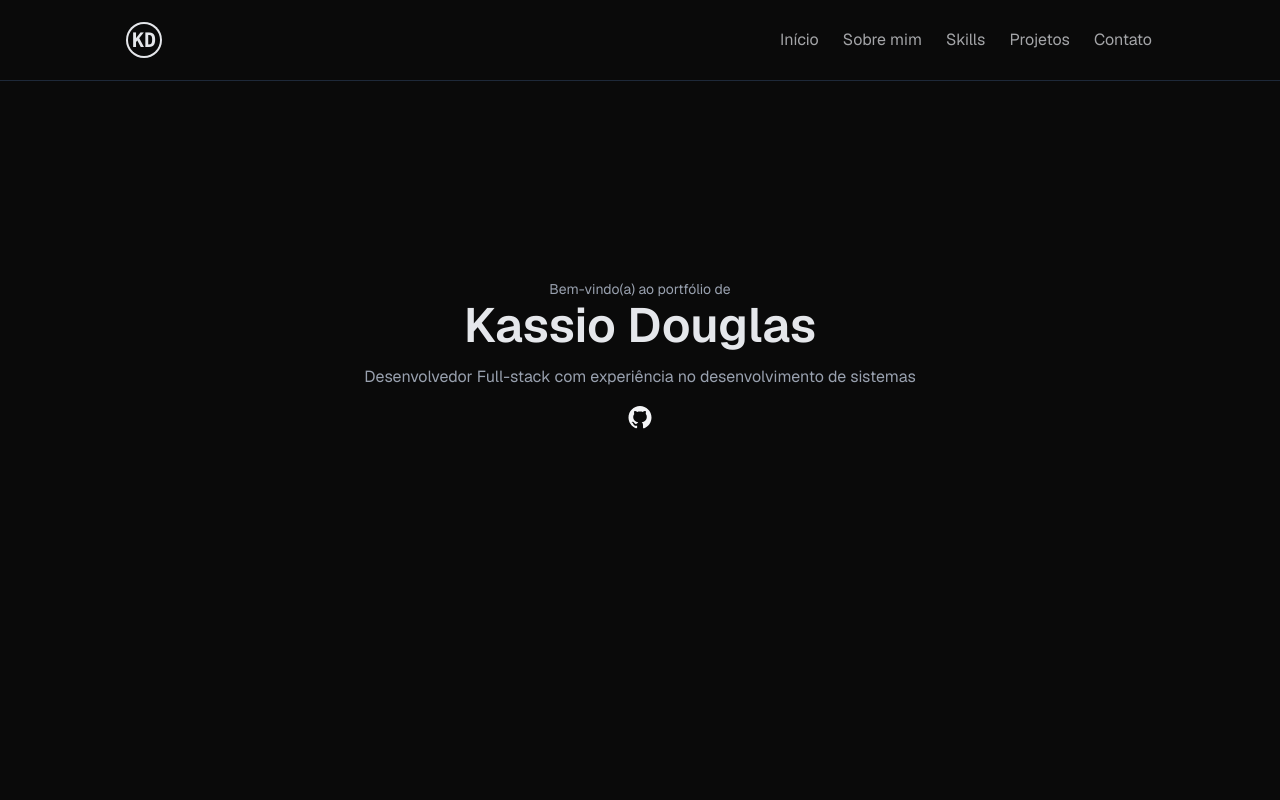
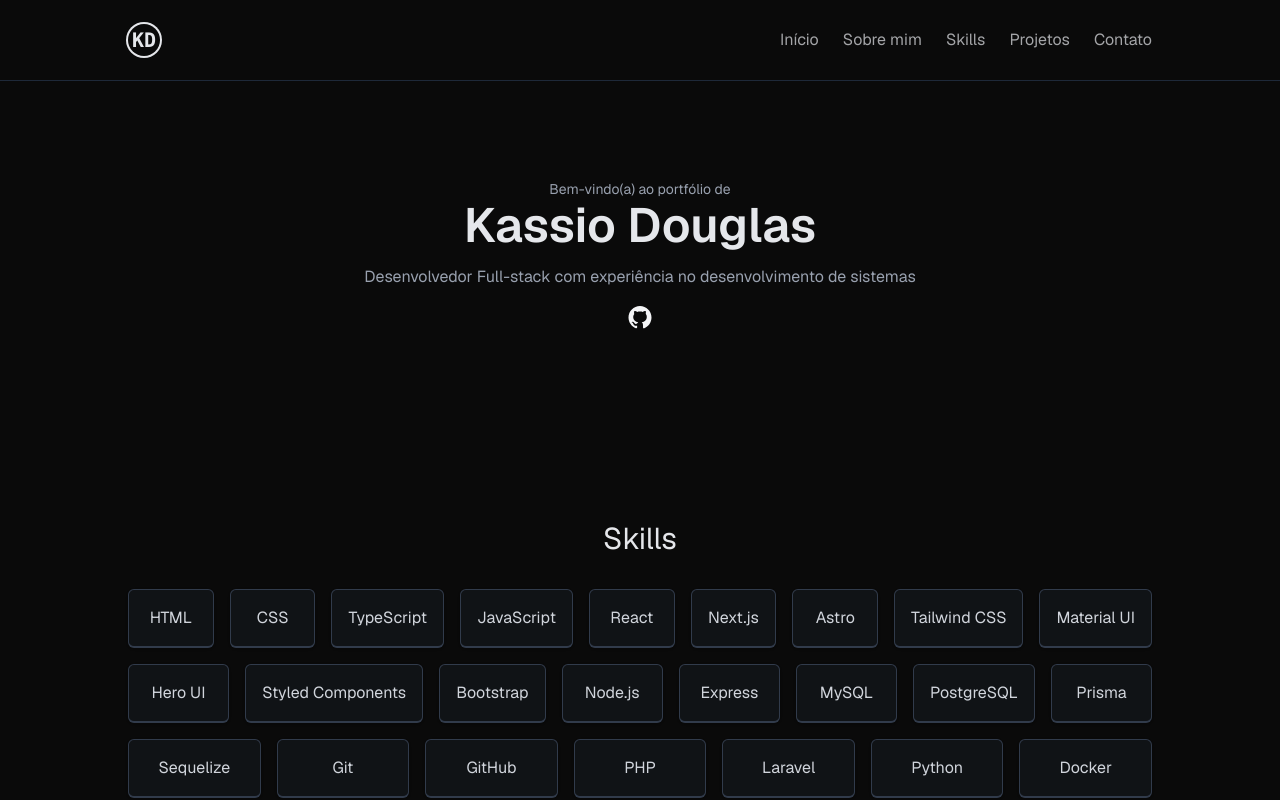
Before and after one commit to kassiodoug/portfolio, a React (Vite) app: page / in a window 1280 px wide. Shown: the top 800 px of the page. Built offline with nearby package versions, Linux system fonts and the light colour scheme.

Commit message:
Adição de skills

```diff
--- a/src/App.tsx
+++ b/src/App.tsx
@@ -1,6 +1,7 @@
 import Header from "./components/Header.tsx";
 import Hero from "./components/Hero.tsx";
 import Projects from "./components/Projects";
+import Skills from "./components/Skills.tsx";
 import { Analytics } from "@vercel/analytics/react";
 
 function App() {
@@ -10,6 +11,7 @@
       <Header />
       <main>
         <Hero />
+        <Skills />
         <Projects />
       </main>
     </>
--- a/src/components/Container.tsx
+++ b/src/components/Container.tsx
@@ -13,10 +13,7 @@
   return (
     <section
       {...props}
-      className={cn(
-        "mx-auto min-h-screen  max-w-7xl  px-4 py-18 sm:px-6 lg:px-8",
-        className,
-      )}
+      className={cn("mx-auto max-w-7xl px-4 py-24 sm:px-6 lg:px-8", className)}
     >
       {children}
     </section>
--- a/src/components/Hero.tsx
+++ b/src/components/Hero.tsx
@@ -4,7 +4,7 @@
 export default function Hero() {
   return (
     <Container>
-      <section className="flex w-full items-center min-h-[calc(100vh/2)] justify-center gap-10 text-center">
+      <section className="flex w-full items-center justify-center gap-10 text-center">
         <section className="space-y-4">
           <span className="w-full text-sm">Bem-vindo(a) ao portfólio de</span>
           <h1 className="text-5xl font-semibold animate-fade-in text-gray-200 my-name">
--- /dev/null
+++ b/src/components/Skills.tsx
@@ -0,0 +1,49 @@
+import Container from "./Container";
+import Card from "./ui/Card";
+
+const skills = [
+  "HTML",
+  "CSS",
+  "TypeScript",
+  "JavaScript",
+  "React",
+  "Next.js",
+  "Astro",
+  "Tailwind CSS",
+  "Material UI",
+  "Hero UI",
+  "Styled Components",
+  "Bootstrap",
+  "Node.js",
+  "Express",
+  "MySQL",
+  "PostgreSQL",
+  "Prisma",
+  "Sequelize",
+  "Git",
+  "GitHub",
+  "PHP",
+  "Laravel",
+  "Python",
+  "Docker",
+];
+
+export default function Skills() {
+  return (
+    <Container id="skills">
+      <h2 className="mb-8 text-center text-3xl text-gray-200">Skills</h2>
+      <section className="flex justify-center gap-4 max-w-5xl flex-wrap mx-auto">
+        {skills.map((skill, index) => (
+          <Card
+            className="p-4 flex-1 border-b-2 bg-blue-300/5 hover:-translate-y-1 transition-all duration-200"
+            key={index}
+          >
+            <span className="whitespace-nowrap text-gray-300 text-center">
+              {skill}
+            </span>
+          </Card>
+        ))}
+      </section>
+    </Container>
+  );
+}
--- a/src/components/ui/card.tsx
+++ b/src/components/ui/card.tsx
@@ -8,7 +8,7 @@
     <section
       data-slot="card"
       className={cn(
-        "bg-card text-card-foreground flex flex-col gap-6 border border-gray-800 py-6 shadow-sm",
+        "text-card-foreground flex flex-col gap-6 rounded-md px-4 border border-gray-700/90 py-6 shadow-sm",
         className,
       )}
       {...props}
```
